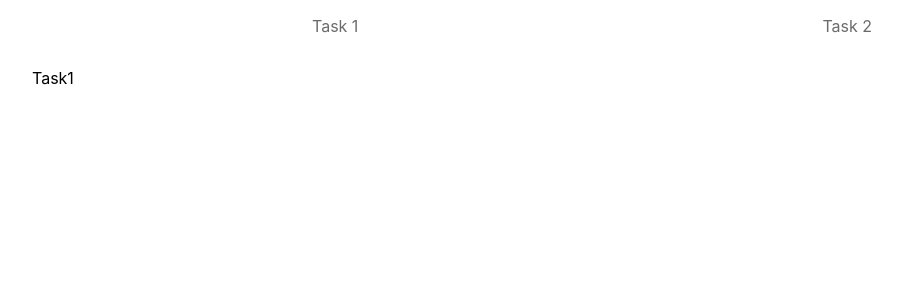
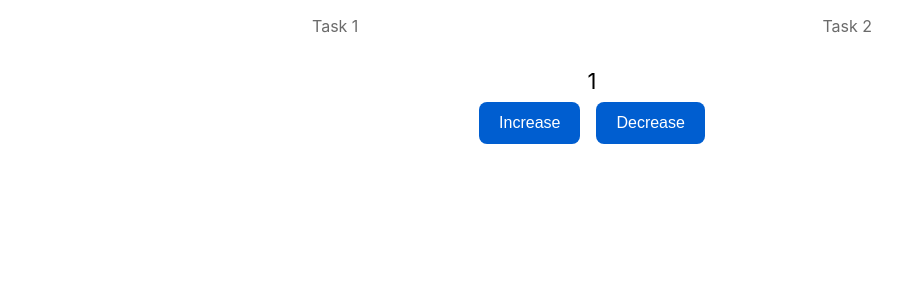
Before and after one commit to steamnp/bfs45, a React (Vite) app: page /task1 in a window 1280 px wide. Shown: the top 300 px of the page, without its empty margins (48-950 px from the left). Built offline with nearby package versions, Linux system fonts and the light colour scheme.

Commit message:
task 1 ui

```diff
--- a/src/components/Button/button.module.css
+++ b/src/components/Button/button.module.css
@@ -2,8 +2,13 @@
   color: white;
   background-color: #005ed0;
 
+  border: none;
+  border-radius: 8px;
+
   padding: 0.75rem 1.25rem;
-  border-radius: 8px;
+  margin: 0.5rem;
+
+  font-size: 16px;
 }
 
 .btn:hover {
--- a/src/components/Button/index.tsx
+++ b/src/components/Button/index.tsx
@@ -5,7 +5,7 @@ import style from "./button.module.css";
 function Button(props: ButtonProps) {
   return (
     <button
-      className={`${style.btn} ${props.className}`}
+      className={`${style.btn} ${props.className || ""}`}
       style={props.style}
       onClick={props.onClick}
       type={props.type || "button"}
--- a/src/pages/Task1/index.tsx
+++ b/src/pages/Task1/index.tsx
@@ -1,7 +1,16 @@
-import React from "react";
+import Button from "../../components/Button";
+import style from "./task.module.css";
 
 function Task1() {
-  return <div>Task1</div>;
+  return (
+    <div className={style.page}>
+      <div className={style.counter}>1</div>
+      <div className={style.btnGroup}>
+        <Button onClick={() => {}}>Increase</Button>
+        <Button onClick={() => {}}>Decrease</Button>
+      </div>
+    </div>
+  );
 }
 
 export default Task1;
--- /dev/null
+++ b/src/pages/Task1/task.module.css
@@ -0,0 +1,10 @@
+.page {
+  display: flex;
+  align-items: center;
+  justify-content: center;
+  flex-direction: column;
+}
+
+.counter {
+  font-size: 22px;
+}
```
